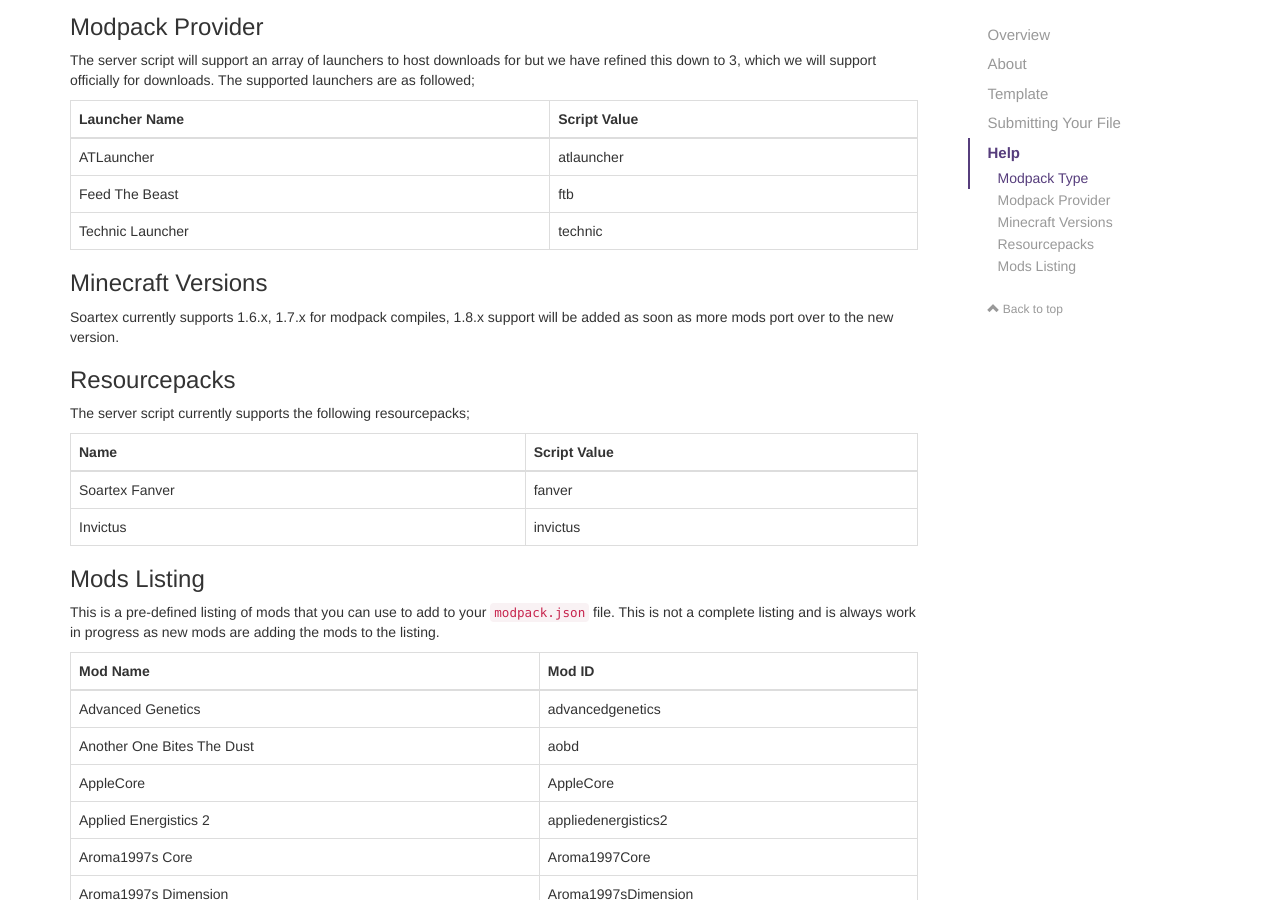
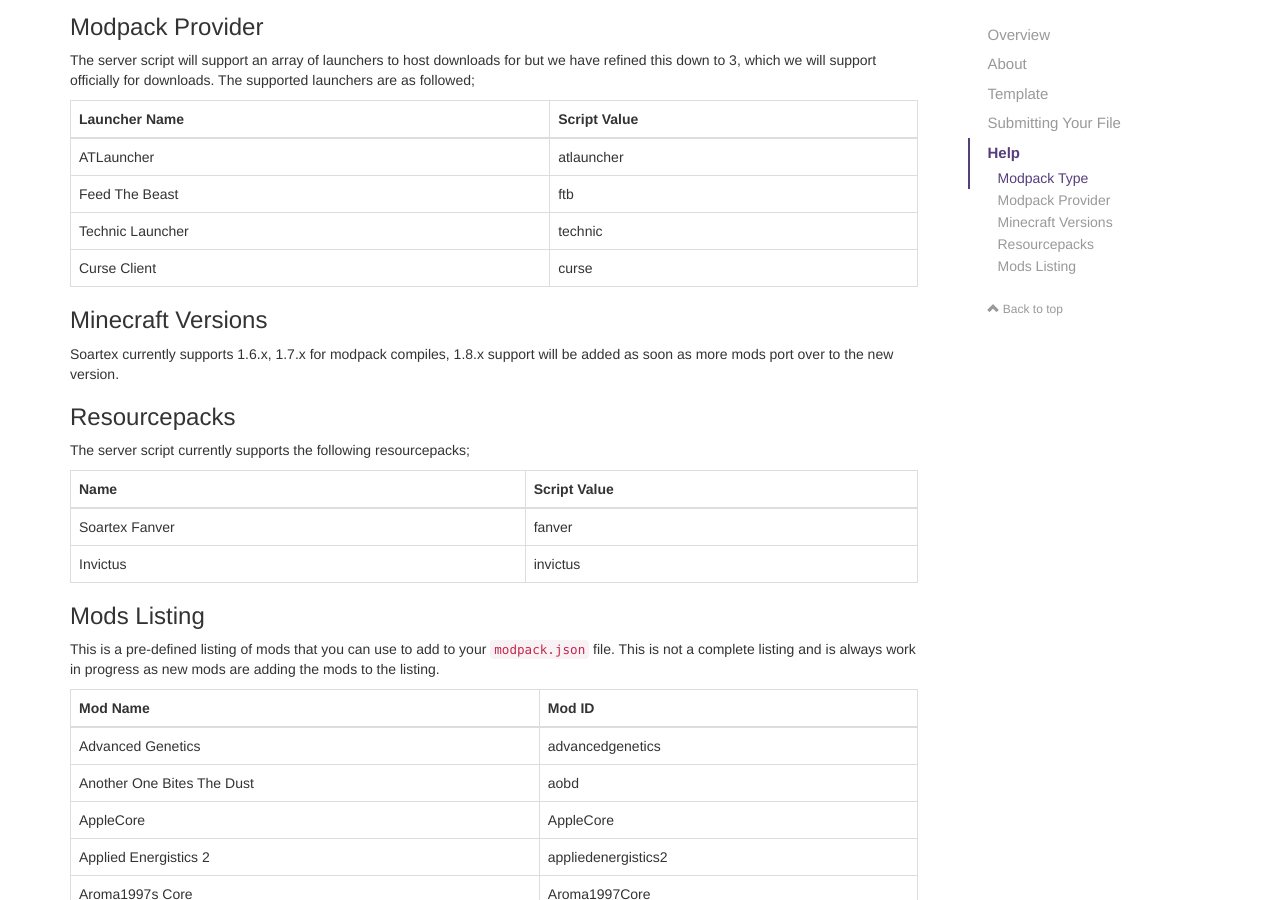
Before and after one commit to Soartex/soartex.github.io, a Jekyll site: the page built from _posts/2015-02-04-making-a-modpack-json.md, in a window 1280 px wide and 900 px high, scrolled down 3170 px. Built offline with Jekyll 4.4.1, drawn with Linux system fonts in a browser that asks for light colours.

Commit message:
Added - Curse Client Listing

```diff
--- a/_posts/2015-02-04-making-a-modpack-json.md
+++ b/_posts/2015-02-04-making-a-modpack-json.md
@@ -136,6 +136,7 @@
 | ATLauncher | atlauncher |
 | Feed The Beast | ftb |
 | Technic Launcher | technic |
+| Curse Client | curse |
 
 {:#minecraft-versions}
 ### Minecraft Versions
```
